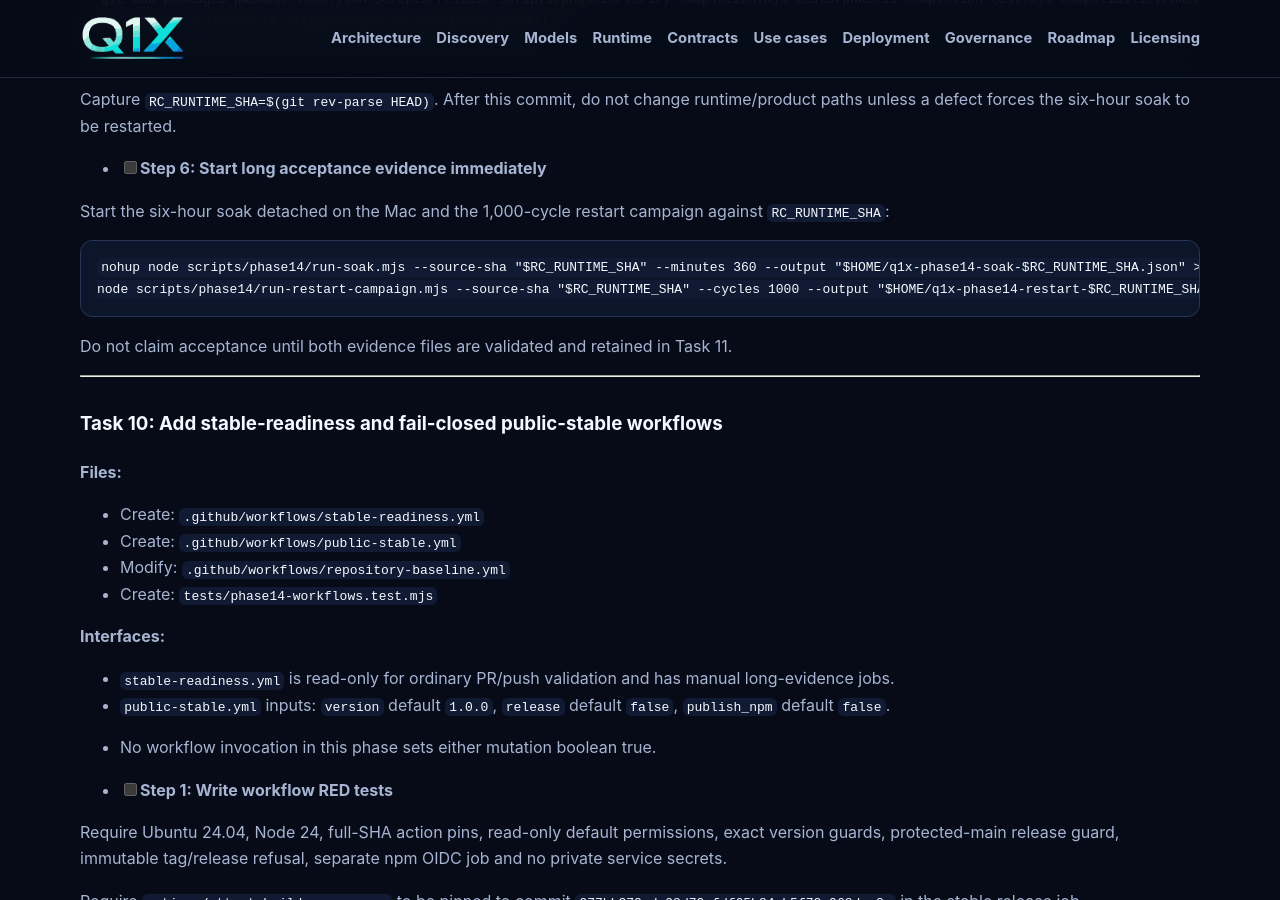
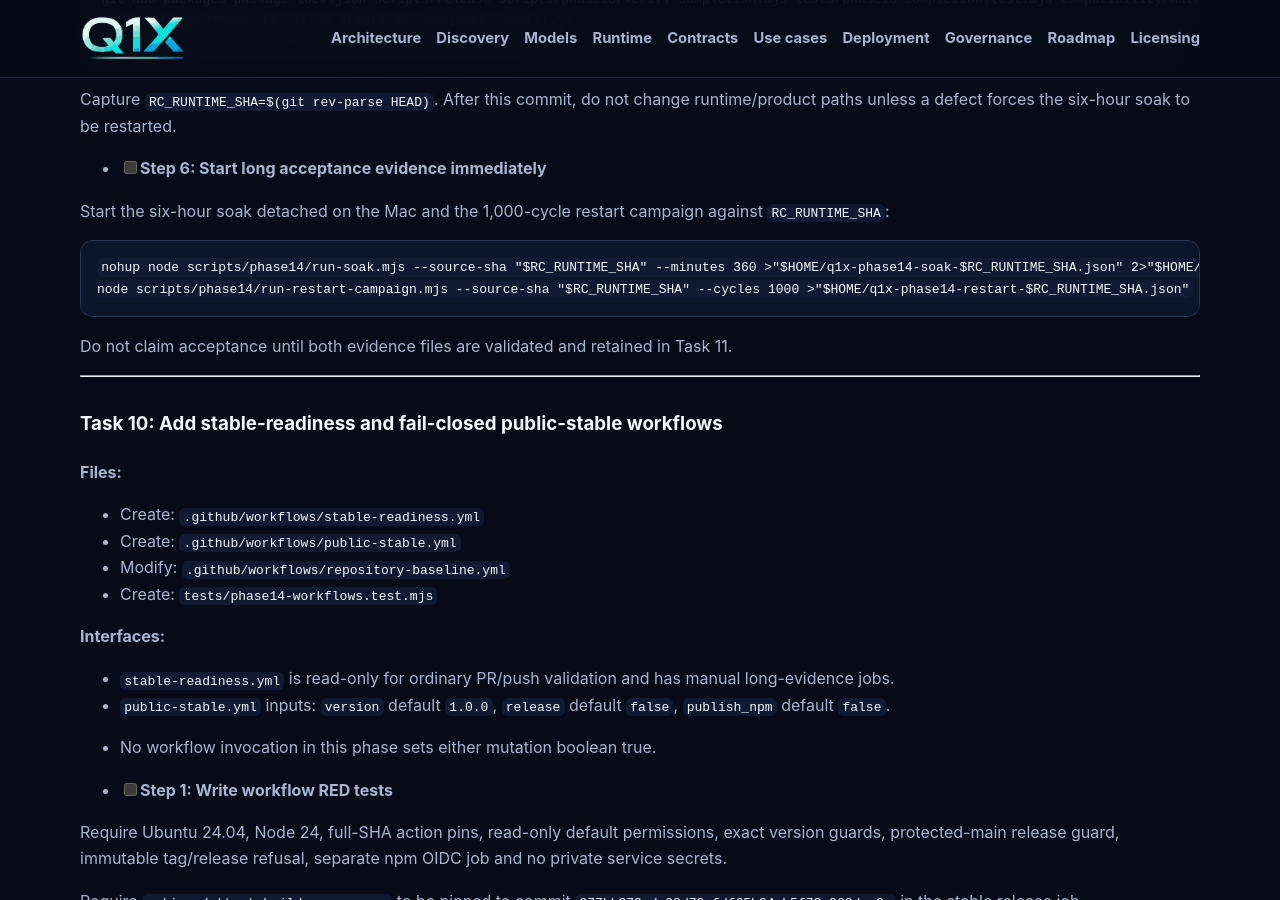
Before and after one commit to Quoralinex/q1x-community-orchestrator, a Jekyll site: the page built from docs/superpowers/plans/2026-09-11-phase14-stable-release-readiness.md, in a window 1280 px wide and 900 px high, scrolled down 17503 px. Built offline with Jekyll 4.4.1, drawn with Linux system fonts in a browser that asks for light colours; our own code applies the rules of GitHub Pages for plain Markdown files; some of the changed text lies outside the part shown.

Commit message:
Phase 14: align plan with evidence CLIs

````diff
--- a/docs/superpowers/plans/2026-09-11-phase14-stable-release-readiness.md
+++ b/docs/superpowers/plans/2026-09-11-phase14-stable-release-readiness.md
@@ -736,8 +736,8 @@
 Start the six-hour soak detached on the Mac and the 1,000-cycle restart campaign against `RC_RUNTIME_SHA`:
 
 ```bash
-nohup node scripts/phase14/run-soak.mjs --source-sha "$RC_RUNTIME_SHA" --minutes 360 --output "$HOME/q1x-phase14-soak-$RC_RUNTIME_SHA.json" >"$HOME/q1x-phase14-soak-$RC_RUNTIME_SHA.log" 2>&1 &
-node scripts/phase14/run-restart-campaign.mjs --source-sha "$RC_RUNTIME_SHA" --cycles 1000 --output "$HOME/q1x-phase14-restart-$RC_RUNTIME_SHA.json"
+nohup node scripts/phase14/run-soak.mjs --source-sha "$RC_RUNTIME_SHA" --minutes 360 >"$HOME/q1x-phase14-soak-$RC_RUNTIME_SHA.json" 2>"$HOME/q1x-phase14-soak-$RC_RUNTIME_SHA.log" &
+node scripts/phase14/run-restart-campaign.mjs --source-sha "$RC_RUNTIME_SHA" --cycles 1000 >"$HOME/q1x-phase14-restart-$RC_RUNTIME_SHA.json"
 ```
 
 Do not claim acceptance until both evidence files are validated and retained in Task 11.
@@ -837,7 +837,7 @@
 If `git rev-parse HEAD` differs from `RC_RUNTIME_SHA`, run:
 
 ```bash
-node scripts/phase14/runtime-equivalence.mjs --base "$RC_RUNTIME_SHA" --head "$(git rev-parse HEAD)" --output compatibility/evidence/phase14-runtime-equivalence.json
+node scripts/phase14/runtime-equivalence.mjs --from "$RC_RUNTIME_SHA" --to "$(git rev-parse HEAD)" > compatibility/evidence/phase14-runtime-equivalence.json
 ```
 
 Expected: `equivalent: true`. If false, restart the six-hour soak on the new runtime SHA; do not override the result.
````
Also changed, not shown: tests/phase14-docs.test.mjs (+9 -0 lines).
